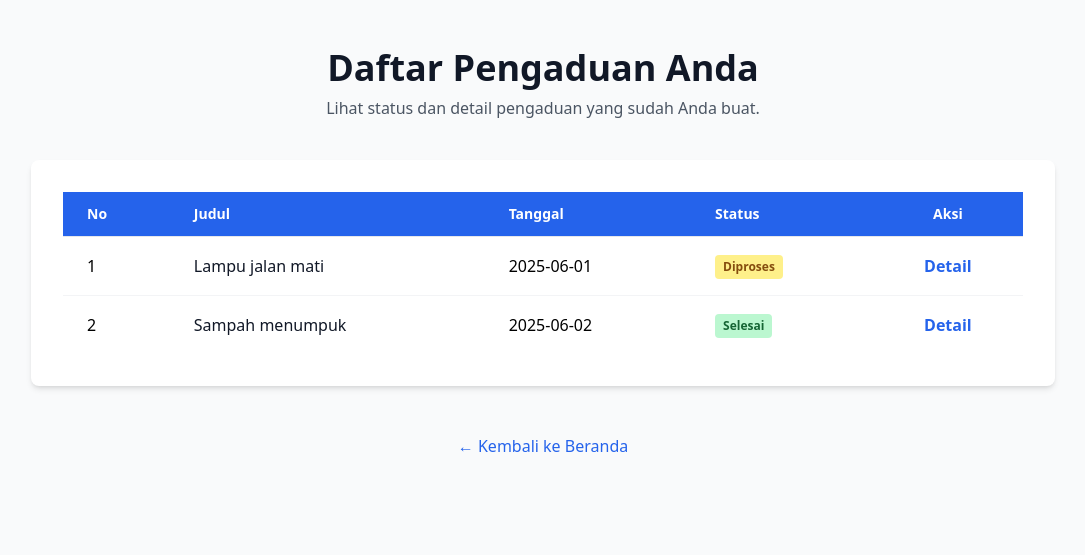
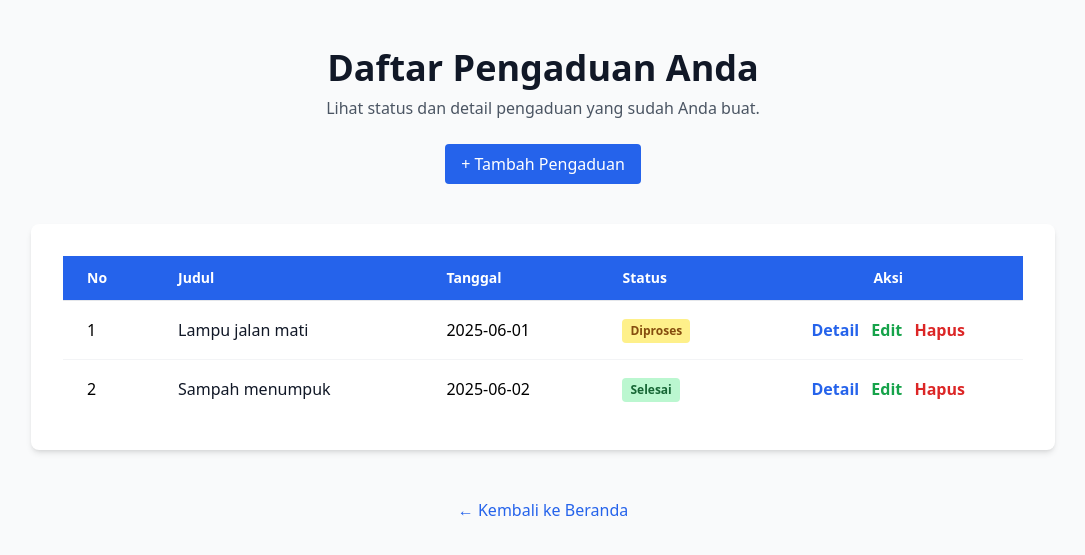
Before and after one commit to kemasmalfath/uasweb, a PHP site: page /daftarPengaduanUser.php in a window 1280 px wide. Shown: the top 555 px of the page, without its empty margins (97-1182 px from the left). Run offline with PHP 8.4, Linux system fonts and the light colour scheme; some libraries are stand-ins or nearby versions.

Commit message:
Update daftarPengaduanUser.php

```diff
--- a/User/daftarPengaduanUser.php
+++ b/User/daftarPengaduanUser.php
@@ -1,5 +1,5 @@
 <!DOCTYPE html>
-<html lang="id" >
+<html lang="id">
 <head>
   <meta charset="UTF-8" />
   <meta name="viewport" content="width=device-width, initial-scale=1" />
@@ -8,9 +8,10 @@
 </head>
 <body class="bg-gray-50 min-h-screen flex flex-col items-center py-12 px-4 sm:px-6 lg:px-8">
 
-  <header class="w-full max-w-5xl mb-10">
-    <h1 class="text-4xl font-extrabold text-gray-900 text-center">Daftar Pengaduan Anda</h1>
-    <p class="mt-2 text-center text-gray-600">Lihat status dan detail pengaduan yang sudah Anda buat.</p>
+  <header class="w-full max-w-5xl mb-10 text-center">
+    <h1 class="text-4xl font-extrabold text-gray-900">Daftar Pengaduan Anda</h1>
+    <p class="mt-2 text-gray-600">Lihat status dan detail pengaduan yang sudah Anda buat.</p>
+    <a href="tambah.html" class="mt-6 inline-block bg-blue-600 text-white px-4 py-2 rounded hover:bg-blue-700">+ Tambah Pengaduan</a>
   </header>
 
   <main class="w-full max-w-5xl bg-white shadow-md rounded-lg p-8">
@@ -18,34 +19,38 @@
       <table class="min-w-full divide-y divide-gray-200">
         <thead class="bg-blue-600 text-white">
           <tr>
-            <th scope="col" class="px-6 py-3 text-left text-sm font-semibold">No</th>
-            <th scope="col" class="px-6 py-3 text-left text-sm font-semibold">Judul</th>
-            <th scope="col" class="px-6 py-3 text-left text-sm font-semibold">Tanggal</th>
-            <th scope="col" class="px-6 py-3 text-left text-sm font-semibold">Status</th>
-            <th scope="col" class="px-6 py-3 text-center text-sm font-semibold">Aksi</th>
+            <th class="px-6 py-3 text-left text-sm font-semibold">No</th>
+            <th class="px-6 py-3 text-left text-sm font-semibold">Judul</th>
+            <th class="px-6 py-3 text-left text-sm font-semibold">Tanggal</th>
+            <th class="px-6 py-3 text-left text-sm font-semibold">Status</th>
+            <th class="px-6 py-3 text-center text-sm font-semibold">Aksi</th>
           </tr>
         </thead>
         <tbody class="divide-y divide-gray-100">
           <tr class="hover:bg-blue-50 transition-colors duration-200">
-            <td class="px-6 py-4 whitespace-nowrap">1</td>
-            <td class="px-6 py-4 whitespace-nowrap font-medium text-gray-900">Lampu jalan mati</td>
-            <td class="px-6 py-4 whitespace-nowrap">2025-06-01</td>
-            <td class="px-6 py-4 whitespace-nowrap">
+            <td class="px-6 py-4">1</td>
+            <td class="px-6 py-4 font-medium text-gray-900">Lampu jalan mati</td>
+            <td class="px-6 py-4">2025-06-01</td>
+            <td class="px-6 py-4">
               <span class="inline-block px-2 py-1 text-xs font-semibold rounded bg-yellow-200 text-yellow-800">Diproses</span>
             </td>
-            <td class="px-6 py-4 whitespace-nowrap text-center">
-              <a href="#" class="text-blue-600 hover:underline font-semibold">Detail</a>
+            <td class="px-6 py-4 text-center space-x-2">
+              <a href="detail.html" class="text-blue-600 hover:underline font-semibold">Detail</a>
+              <a href="edit.html" class="text-green-600 hover:underline font-semibold">Edit</a>
+              <a href="#" class="text-red-600 hover:underline font-semibold" onclick="confirm('Yakin ingin menghapus?')">Hapus</a>
             </td>
           </tr>
           <tr class="hover:bg-blue-50 transition-colors duration-200">
-            <td class="px-6 py-4 whitespace-nowrap">2</td>
-            <td class="px-6 py-4 whitespace-nowrap font-medium text-gray-900">Sampah menumpuk</td>
-            <td class="px-6 py-4 whitespace-nowrap">2025-06-02</td>
-            <td class="px-6 py-4 whitespace-nowrap">
+            <td class="px-6 py-4">2</td>
+            <td class="px-6 py-4 font-medium text-gray-900">Sampah menumpuk</td>
+            <td class="px-6 py-4">2025-06-02</td>
+            <td class="px-6 py-4">
               <span class="inline-block px-2 py-1 text-xs font-semibold rounded bg-green-200 text-green-800">Selesai</span>
             </td>
-            <td class="px-6 py-4 whitespace-nowrap text-center">
-              <a href="#" class="text-blue-600 hover:underline font-semibold">Detail</a>
+            <td class="px-6 py-4 text-center space-x-2">
+              <a href="detail.html" class="text-blue-600 hover:underline font-semibold">Detail</a>
+              <a href="edit.html" class="text-green-600 hover:underline font-semibold">Edit</a>
+              <a href="#" class="text-red-600 hover:underline font-semibold" onclick="confirm('Yakin ingin menghapus?')">Hapus</a>
             </td>
           </tr>
         </tbody>
```
